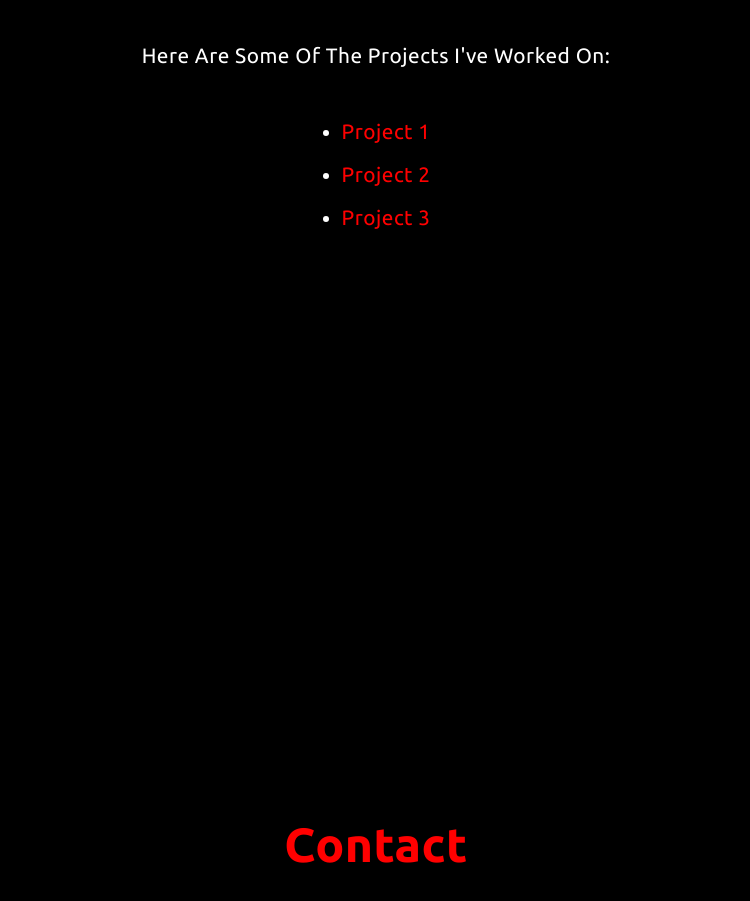
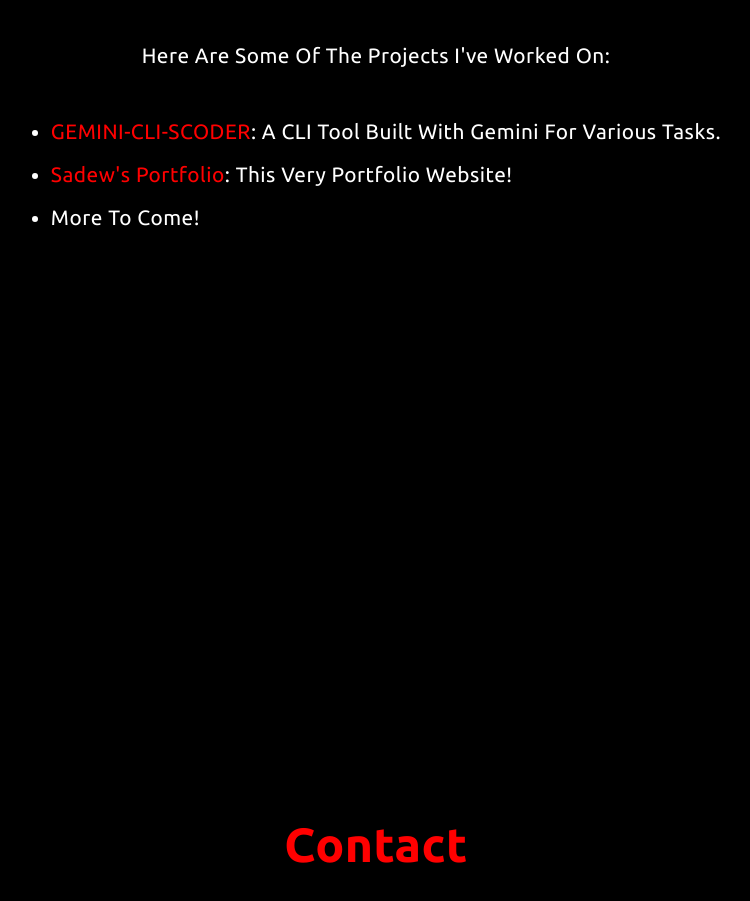
Before and after one commit to Sadew-The-Scoder/Sadew-s-Portfolio, a plain HTML site: page index.html in a window 1280 px wide. Shown: the part 2191-3092 px from the top of the page, without its empty margins (264-1014 px from the left). Drawn offline with nearby package versions, Linux system fonts and the light colour scheme.

Commit message:
Update index.html

```diff
--- a/index.html
+++ b/index.html
@@ -63,9 +63,9 @@
     <h2>Projects</h2>
     <p>Here are some of the projects I've worked on:</p>
     <ul>
-      <li><a href="#">Project 1</a></li>
-      <li><a href="#">Project 2</a></li>
-      <li><a href="#">Project 3</a></li>
+      <li><a href="https://github.com/Sadew-The-Scoder/GEMINI-CLI-SCODER">GEMINI-CLI-SCODER</a>: A CLI tool built with Gemini for various tasks.</li>
+      <li><a href="https://github.com/Sadew-The-Scoder/Sadew-s-Portfolio">Sadew's Portfolio</a>: This very portfolio website!</li>
+      <li>More to come!</li>
     </ul>
   </section>
   <section id="contact">
```
